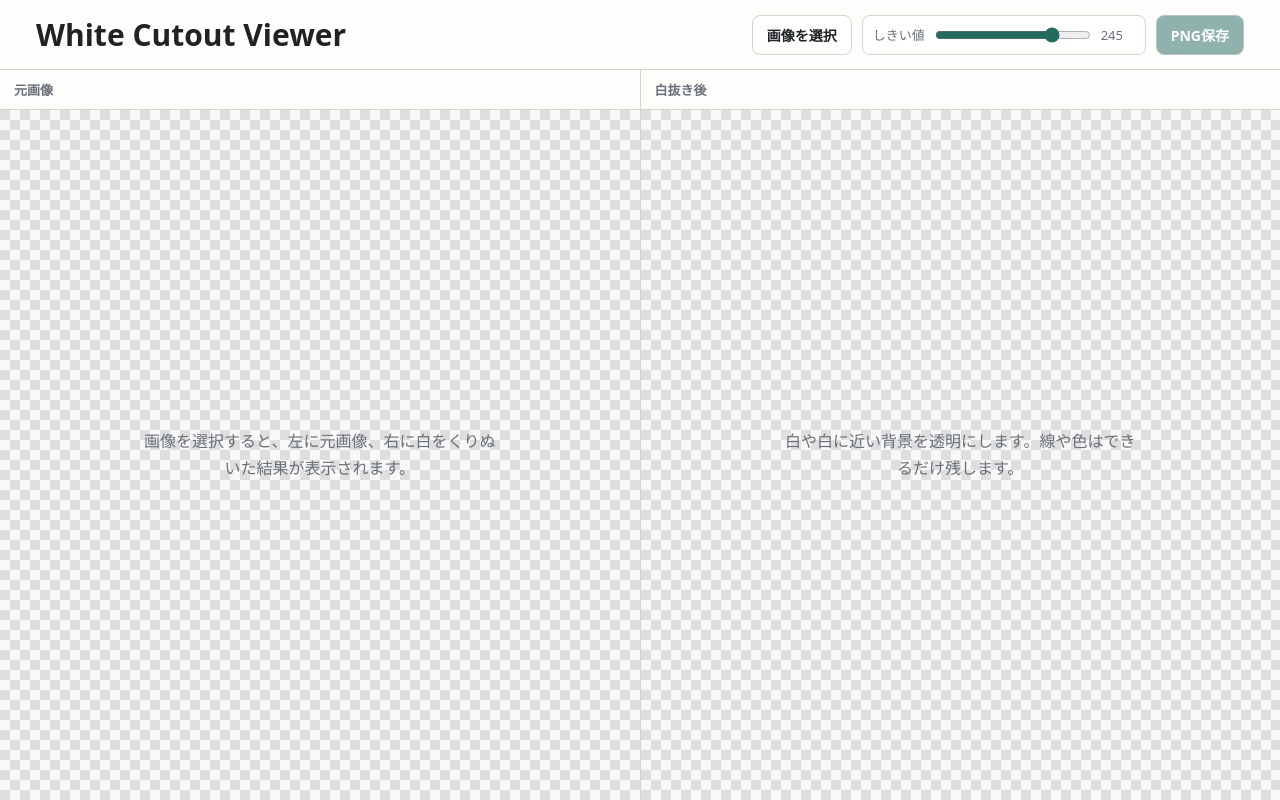
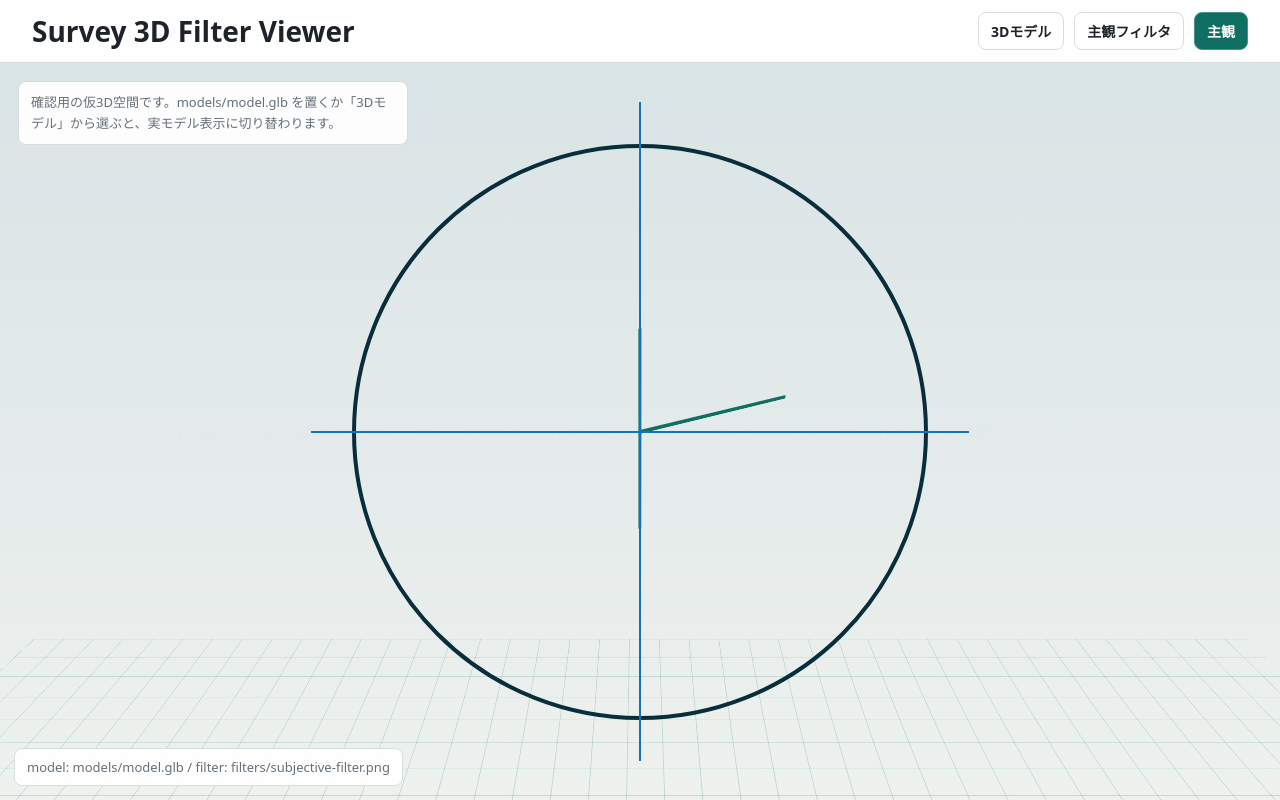
Before and after one commit to ASKR-created/survey-image-cutout, a plain HTML site: page index.html in a window 1280 px wide. Drawn offline with Linux system fonts and the light colour scheme; some packages are replaced by stand-ins of ours; a script that the page names is missing.

Commit message:
Update index.html

```diff
--- a/index.html
+++ b/index.html
@@ -3,30 +3,27 @@
   <head>
     <meta charset="utf-8" />
     <meta name="viewport" content="width=device-width, initial-scale=1" />
-    <title>White Cutout Viewer</title>
+    <title>Survey 3D Filter Viewer</title>
+    <script type="module" src="https://ajax.googleapis.com/ajax/libs/model-viewer/4.0.0/model-viewer.min.js"></script>
     <style>
       :root {
         color-scheme: light dark;
-        --bg: #f4f1eb;
+        --bg: #eef1ee;
         --panel: #ffffff;
-        --text: #202326;
-        --muted: #697079;
-        --line: #d8d2c7;
-        --accent: #236b5e;
-        --checker-a: #f8f8f8;
-        --checker-b: #dedede;
+        --text: #1d2328;
+        --muted: #65707a;
+        --line: #d6dce0;
+        --accent: #0f6f62;
       }
 
       @media (prefers-color-scheme: dark) {
         :root {
-          --bg: #151718;
-          --panel: #202326;
-          --text: #f3f5f5;
-          --muted: #a8afb6;
-          --line: #363b40;
-          --accent: #58c7b4;
-          --checker-a: #2f3337;
-          --checker-b: #24272a;
+          --bg: #141719;
+          --panel: #202529;
+          --text: #f2f5f6;
+          --muted: #a7b0b8;
+          --line: #343b41;
+          --accent: #55c7b4;
         }
       }
 
@@ -52,15 +49,15 @@
         display: flex;
         align-items: center;
         justify-content: space-between;
-        gap: 16px;
-        padding: 14px clamp(16px, 4vw, 36px);
+        gap: 14px;
+        padding: 12px clamp(14px, 3vw, 32px);
         border-bottom: 1px solid var(--line);
         background: color-mix(in srgb, var(--panel) 92%, transparent);
       }
 
       h1 {
         margin: 0;
-        font-size: clamp(20px, 3vw, 30px);
+        font-size: clamp(18px, 2.5vw, 28px);
         font-weight: 720;
         letter-spacing: 0;
       }
@@ -73,13 +70,13 @@
         flex-wrap: wrap;
       }
 
-      .button,
-      button {
+      button,
+      label {
         display: inline-flex;
         align-items: center;
         justify-content: center;
-        min-height: 40px;
-        padding: 0 14px;
+        min-height: 38px;
+        padding: 0 12px;
         border: 1px solid var(--line);
         border-radius: 8px;
         background: var(--panel);
@@ -88,18 +85,12 @@
         font: inherit;
         font-size: 14px;
         font-weight: 650;
-        text-decoration: none;
       }
 
-      button.primary {
-        border-color: color-mix(in srgb, var(--accent) 60%, var(--line));
+      button[aria-pressed="true"] {
+        border-color: color-mix(in srgb, var(--accent) 70%, var(--line));
         background: var(--accent);
-        color: white;
-      }
-
-      button:disabled {
-        cursor: default;
-        opacity: 0.5;
+        color: #fff;
       }
 
       input[type="file"] {
@@ -109,79 +100,184 @@
         opacity: 0;
       }
 
-      .range {
+      .viewer-shell {
+        position: relative;
+        min-height: 0;
+        overflow: hidden;
+      }
+
+      .demo-space {
+        position: absolute;
+        inset: 0;
         display: grid;
-        grid-template-columns: auto minmax(110px, 160px) 34px;
-        align-items: center;
-        gap: 8px;
-        min-height: 40px;
-        padding: 0 10px;
+        place-items: center;
+        overflow: hidden;
+        perspective: 900px;
+        background:
+          linear-gradient(to bottom, rgb(217 228 230), rgb(238 241 238)),
+          radial-gradient(circle at 50% 28%, #fff 0, transparent 48%);
+      }
+
+      .demo-floor {
+        position: absolute;
+        bottom: -14vh;
+        width: 140vw;
+        height: 58vh;
+        transform: rotateX(68deg);
+        transform-origin: center bottom;
+        background-image:
+          linear-gradient(color-mix(in srgb, var(--accent) 28%, transparent) 1px, transparent 1px),
+          linear-gradient(90deg, color-mix(in srgb, var(--accent) 28%, transparent) 1px, transparent 1px);
+        background-size: 44px 44px;
+        opacity: 0.72;
+      }
+
+      .demo-axis {
+        position: absolute;
+        width: 240px;
+        height: 240px;
+        transform-style: preserve-3d;
+        transform: rotateX(-18deg) rotateY(38deg);
+      }
+
+      .demo-axis::before,
+      .demo-axis::after {
+        content: "";
+        position: absolute;
+        left: 50%;
+        top: 50%;
+        background: var(--accent);
+        transform-origin: left center;
+      }
+
+      .demo-axis::before {
+        width: 210px;
+        height: 4px;
+        transform: translateY(-2px);
+      }
+
+      .demo-axis::after {
+        width: 4px;
+        height: 210px;
+        transform: translateX(-2px) translateY(-105px);
+      }
+
+      .demo-card {
+        position: absolute;
+        top: 18px;
+        left: 18px;
+        max-width: min(390px, calc(100vw - 36px));
+        padding: 10px 12px;
         border: 1px solid var(--line);
         border-radius: 8px;
-        background: var(--panel);
+        background: color-mix(in srgb, var(--panel) 94%, transparent);
+        color: var(--muted);
+        font-size: 13px;
+        line-height: 1.6;
+      }
+
+      model-viewer {
+        position: relative;
+        z-index: 1;
+        width: 100%;
+        height: 100%;
+        min-height: calc(100vh - 63px);
+        background: transparent;
+        --progress-bar-color: var(--accent);
+        --poster-color: transparent;
+      }
+
+      body.no-model model-viewer {
+        opacity: 0.01;
+        pointer-events: none;
+      }
+
+      .subjective-filter {
+        position: absolute;
+        inset: 0;
+        z-index: 2;
+        display: grid;
+        place-items: center;
+        pointer-events: none;
+        opacity: 0;
+        transition: opacity 160ms ease;
+      }
+
+      .subjective-filter.active {
+        opacity: 1;
+      }
+
+      .subjective-filter img {
+        width: min(100vw, 100vh * 1.43);
+        height: auto;
+        max-height: 100vh;
+        object-fit: contain;
+      }
+
+      .filter-reticle {
+        position: relative;
+        display: none;
+        width: min(72vw, 72vh);
+        aspect-ratio: 1;
+        border: 4px solid #082d3b;
+        border-radius: 50%;
+      }
+
+      .filter-reticle::before,
+      .filter-reticle::after {
+        content: "";
+        position: absolute;
+        background: #1671b7;
+      }
+
+      .filter-reticle::before {
+        left: 50%;
+        top: -8%;
+        width: 2px;
+        height: 116%;
+        transform: translateX(-1px);
+      }
+
+      .filter-reticle::after {
+        left: -8%;
+        top: 50%;
+        width: 116%;
+        height: 2px;
+        transform: translateY(-1px);
+      }
+
+      .subjective-filter.use-reticle img {
+        display: none;
+      }
+
+      .subjective-filter.use-reticle .filter-reticle {
+        display: block;
+      }
+
+      .status {
+        position: absolute;
+        z-index: 3;
+        left: 14px;
+        bottom: 14px;
+        max-width: min(520px, calc(100vw - 28px));
+        padding: 9px 12px;
+        border: 1px solid var(--line);
+        border-radius: 8px;
+        background: color-mix(in srgb, var(--panel) 92%, transparent);
         color: var(--muted);
         font-size: 13px;
       }
 
-      input[type="range"] {
-        accent-color: var(--accent);
+      .fallback {
+        display: grid;
+        place-items: center;
+        min-height: calc(100vh - 63px);
+        padding: 24px;
+        color: var(--muted);
+        text-align: center;
       }
 
-      .stage {
-        display: grid;
-        grid-template-columns: minmax(0, 1fr) minmax(0, 1fr);
-        gap: 1px;
-        min-height: 0;
-        background: var(--line);
-      }
-
-      .pane {
-        display: grid;
-        grid-template-rows: auto 1fr;
-        min-width: 0;
-        background: var(--bg);
-      }
-
-      .pane-title {
-        padding: 10px 14px;
-        color: var(--muted);
-        border-bottom: 1px solid var(--line);
-        background: color-mix(in srgb, var(--panel) 86%, transparent);
-        font-size: 13px;
-        font-weight: 650;
-      }
-
-      .preview {
-        display: grid;
-        place-items: center;
-        overflow: auto;
-        padding: 20px;
-        background-image:
-          linear-gradient(45deg, var(--checker-a) 25%, transparent 25%),
-          linear-gradient(-45deg, var(--checker-a) 25%, transparent 25%),
-          linear-gradient(45deg, transparent 75%, var(--checker-a) 75%),
-          linear-gradient(-45deg, transparent 75%, var(--checker-a) 75%);
-        background-position: 0 0, 0 10px, 10px -10px, -10px 0;
-        background-size: 20px 20px;
-        background-color: var(--checker-b);
-      }
-
-      img,
-      canvas {
-        max-width: min(100%, 900px);
-        max-height: calc(100vh - 155px);
-        object-fit: contain;
-        box-shadow: 0 10px 30px rgb(0 0 0 / 14%);
-      }
-
-      .empty {
-        max-width: 360px;
-        color: var(--muted);
-        text-align: center;
-        line-height: 1.7;
-      }
-
-      @media (max-width: 820px) {
+      @media (max-width: 760px) {
         header {
           align-items: flex-start;
           flex-direction: column;
@@ -191,120 +287,122 @@
           justify-content: flex-start;
         }
 
-        .stage {
-          grid-template-columns: 1fr;
-        }
-
-        img,
-        canvas {
-          max-height: 58vh;
+        model-viewer {
+          min-height: calc(100vh - 111px);
         }
       }
     </style>
   </head>
-  <body>
+  <body class="no-model">
     <main>
       <header>
-        <h1>White Cutout Viewer</h1>
+        <h1>Survey 3D Filter Viewer</h1>
         <div class="controls">
-          <label class="button" for="file">画像を選択</label>
-          <input id="file" type="file" accept="image/png,image/jpeg,image/webp,image/gif" />
-          <label class="range">
-            しきい値
-            <input id="threshold" type="range" min="210" max="255" value="245" />
-            <span id="threshold-value">245</span>
-          </label>
-          <button id="download" class="primary" type="button" disabled>PNG保存</button>
+          <label for="model-file">3Dモデル</label>
+          <input id="model-file" type="file" accept=".glb,.gltf,model/gltf-binary,model/gltf+json" />
+          <label for="filter-file">主観フィルタ</label>
+          <input id="filter-file" type="file" accept="image/png,image/jpeg,image/webp" />
+          <button id="subjective-toggle" type="button" aria-pressed="true">主観</button>
         </div>
       </header>
 
-      <section class="stage" aria-label="image previews">
-        <article class="pane">
-          <div class="pane-title">元画像</div>
-          <div class="preview">
-            <p id="empty-original" class="empty">画像を選択すると、左に元画像、右に白をくりぬいた結果が表示されます。</p>
-            <img id="original" alt="Original image" hidden />
+      <section class="viewer-shell" aria-label="3D viewer">
+        <div class="demo-space" aria-hidden="true">
+          <div class="demo-floor"></div>
+          <div class="demo-axis"></div>
+          <div class="demo-card">
+            確認用の仮3D空間です。models/model.glb を置くか「3Dモデル」から選ぶと、実モデル表示に切り替わります。
           </div>
-        </article>
+        </div>
 
-        <article class="pane">
-          <div class="pane-title">白抜き後</div>
-          <div class="preview">
-            <p id="empty-result" class="empty">白や白に近い背景を透明にします。線や色はできるだけ残します。</p>
-            <canvas id="result" hidden></canvas>
+        <model-viewer
+          id="viewer"
+          src="models/model.glb"
+          camera-controls
+          auto-rotate
+          ar
+          shadow-intensity="0.85"
+          exposure="1"
+          alt="Survey 3D model"
+        >
+          <div class="fallback" slot="error">
+            models/model.glb が見つかりません。modelsフォルダに3Dモデルを置くか、「3Dモデル」から .glb/.gltf を選択してください。
           </div>
-        </article>
+        </model-viewer>
+
+        <div id="subjective-filter" class="subjective-filter active" aria-hidden="true">
+          <img id="filter-image" src="filters/subjective-filter.png" alt="" />
+          <div class="filter-reticle"></div>
+        </div>
+
+        <div id="status" class="status">
+          model: models/model.glb / filter: filters/subjective-filter.png
+        </div>
       </section>
     </main>
 
     <script>
-      const fileInput = document.querySelector("#file");
-      const thresholdInput = document.querySelector("#threshold");
-      const thresholdValue = document.querySelector("#threshold-value");
-      const downloadButton = document.querySelector("#download");
-      const original = document.querySelector("#original");
-      const canvas = document.querySelector("#result");
-      const context = canvas.getContext("2d", { willReadFrequently: true });
-      const emptyOriginal = document.querySelector("#empty-original");
-      const emptyResult = document.querySelector("#empty-result");
-      let sourceImage;
-      let objectUrl;
+      const viewer = document.querySelector("#viewer");
+      const modelInput = document.querySelector("#model-file");
+      const filterInput = document.querySelector("#filter-file");
+      const filterLayer = document.querySelector("#subjective-filter");
+      const filterImage = document.querySelector("#filter-image");
+      const subjectiveToggle = document.querySelector("#subjective-toggle");
+      const status = document.querySelector("#status");
 
-      function removeWhite() {
-        if (!sourceImage) return;
+      let modelUrl;
+      let filterUrl;
+      let modelName = "models/model.glb";
+      let filterName = "filters/subjective-filter.png";
 
-        const threshold = Number(thresholdInput.value);
-        thresholdValue.textContent = String(threshold);
-        canvas.width = sourceImage.naturalWidth;
-        canvas.height = sourceImage.naturalHeight;
-        context.clearRect(0, 0, canvas.width, canvas.height);
-        context.drawImage(sourceImage, 0, 0);
-
-        const imageData = context.getImageData(0, 0, canvas.width, canvas.height);
-        const data = imageData.data;
-
-        for (let i = 0; i < data.length; i += 4) {
-          const red = data[i];
-          const green = data[i + 1];
-          const blue = data[i + 2];
-          const whiteness = Math.min(red, green, blue);
-          const colorSpread = Math.max(red, green, blue) - whiteness;
-
-          if (whiteness >= threshold && colorSpread <= 18) {
-            const fade = Math.min(1, (whiteness - threshold) / Math.max(1, 255 - threshold));
-            data[i + 3] = Math.round(data[i + 3] * (1 - fade));
-          }
-        }
-
-        context.putImageData(imageData, 0, 0);
-        canvas.hidden = false;
-        emptyResult.hidden = true;
-        downloadButton.disabled = false;
+      function updateStatus() {
+        status.textContent = `model: ${modelName} / filter: ${filterName}`;
       }
 
-      fileInput.addEventListener("change", () => {
-        const file = fileInput.files && fileInput.files[0];
+      modelInput.addEventListener("change", () => {
+        const file = modelInput.files && modelInput.files[0];
         if (!file) return;
 
-        if (objectUrl) URL.revokeObjectURL(objectUrl);
-        objectUrl = URL.createObjectURL(file);
-        sourceImage = new Image();
-        sourceImage.onload = () => {
-          original.src = objectUrl;
-          original.hidden = false;
-          emptyOriginal.hidden = true;
-          removeWhite();
-        };
-        sourceImage.src = objectUrl;
+        if (modelUrl) URL.revokeObjectURL(modelUrl);
+        modelUrl = URL.createObjectURL(file);
+        viewer.src = modelUrl;
+        modelName = file.name;
+        document.body.classList.add("no-model");
+        updateStatus();
       });
 
-      thresholdInput.addEventListener("input", removeWhite);
+      filterInput.addEventListener("change", () => {
+        const file = filterInput.files && filterInput.files[0];
+        if (!file) return;
 
-      downloadButton.addEventListener("click", () => {
-        const link = document.createElement("a");
-        link.download = "white-cutout.png";
-        link.href = canvas.toDataURL("image/png");
-        link.click();
+        if (filterUrl) URL.revokeObjectURL(filterUrl);
+        filterUrl = URL.createObjectURL(file);
+        filterImage.src = filterUrl;
+        filterName = file.name;
+        filterLayer.classList.remove("use-reticle");
+        updateStatus();
+      });
+
+      viewer.addEventListener("load", () => {
+        document.body.classList.remove("no-model");
+      });
+
+      viewer.addEventListener("error", () => {
+        document.body.classList.add("no-model");
+      });
+
+      filterImage.addEventListener("error", () => {
+        filterLayer.classList.add("use-reticle");
+      });
+
+      filterImage.addEventListener("load", () => {
+        filterLayer.classList.remove("use-reticle");
+      });
+
+      subjectiveToggle.addEventListener("click", () => {
+        const active = subjectiveToggle.getAttribute("aria-pressed") !== "true";
+        subjectiveToggle.setAttribute("aria-pressed", String(active));
+        filterLayer.classList.toggle("active", active);
       });
     </script>
   </body>
```
